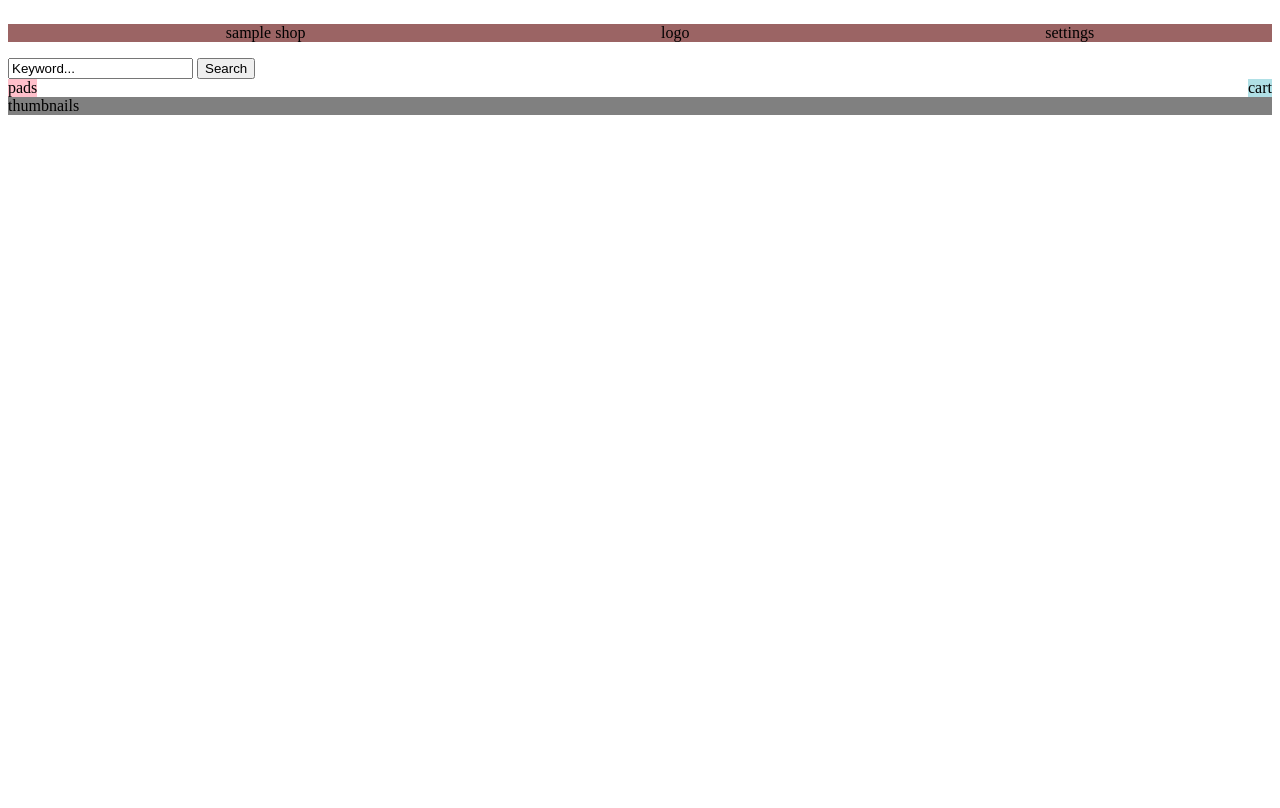
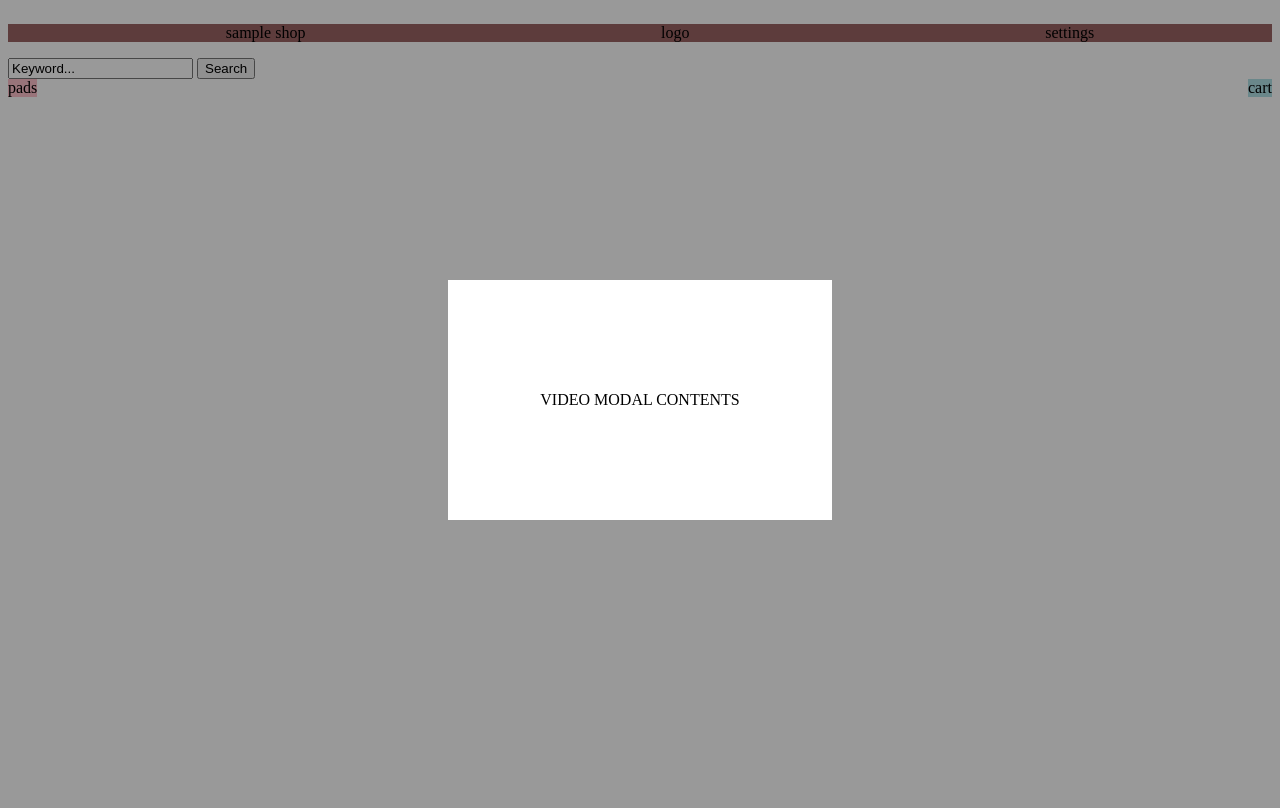
Before and after one commit to bartwroblewski/sampler_new, a Django app: page / in a window 1280 px wide. After the commit the page ends 520 px from the top, so only its background shows below. Run offline with Django 3.2, Linux system fonts and the light colour scheme.

Commit message:
Vdeos sending

```diff
--- a/sampler/static/sampler/index.css
+++ b/sampler/static/sampler/index.css
@@ -40,12 +40,32 @@ form button {
 
 #thumbnails {
     display: flex;
-    background: grey;
+    overflow-x: auto;
+    scrollbar-color: rgb(225, 100, 100) rgb(220, 220, 220);
 }
 
 .thumbnail {
-    width: 100px;
-    height: 100px;
-    background: 'black';
-    border: 1px solid pink;
+    width: 100%;
+    height: 100%;
 }
+
+#video_modal {
+    display: flex;
+    align-items: center;
+    justify-content: center;
+    position: fixed;
+    z-index: 1;
+    left: 0;
+    top: 0;
+    width: 100%;
+    height: 100%;
+    background-color: rgba(0,0,0,0.4); /* Black w/ opacity */
+}
+
+#video_modal_contents {
+    display: flex;
+    width: 30%;
+    height: 30%;
+    background: white;
+    align-items: center;
+    justify-content: center;
--- a/sampler/static/sampler/index.js
+++ b/sampler/static/sampler/index.js
@@ -43,11 +43,20 @@ class View {
     }
 
     createThumbnail(video) {
-        let el = this.createEl('div', 'thumbnail')
-        this.thumbnails.appendChild(el)
+        let thumbnail = this.createEl('a', 'thumbnail')
+        let thumbnail_img = this.createEl('img')
+
+        thumbnail_img.src = video['thumbnail_url']
+        thumbnail.href = video['embed_url']
+        thumbnail.innerHTML = thumbnail_img.outerHTML
+        this.thumbnails.appendChild(thumbnail)
+        //~ thumbnail_el.addEventListener('click', function (e) {
+        //~ e.preventDefault() // prevents following the href link when a thumbnail is clicked
+        //~ download_url = video['video_watch_url']
+        //~ download_video_name = video['video_title']
+        //~ open_video_modal(embed_url=this.href)
     }
 }
-
 
 class Controller {
     constructor(model, view) {
--- a/sampler/templates/sampler/index.html
+++ b/sampler/templates/sampler/index.html
@@ -19,11 +19,14 @@
                     <button type="submit">Search</button>
                 </form>
             </div>
+            <div id="thumbnails"></div>
             <div id="sampler">
                 <div id="pads">pads</div>
                 <div id="cart">cart</div>
             </div>
-            <div id="thumbnails">thumbnails</div>
+            <div id="video_modal">
+                <div id="video_modal_contents">VIDEO MODAL CONTENTS</div>
+            </div>
         </body>
         <script>
             const get_videos_url = "{% absurl 'sampler:get_videos' %}"
```
